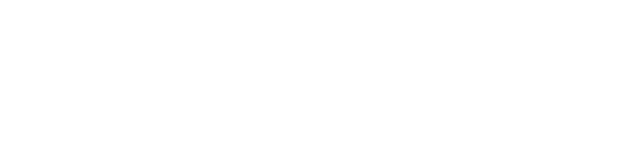
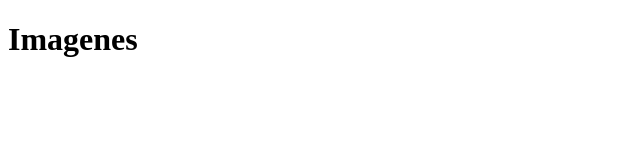
Before and after one commit to alexticonacruz/recursoImagenes, a plain HTML site: page index.html in a window 1280 px wide. Shown: the whole page, without its empty margins (0-640 px from the left). Drawn offline with Linux system fonts and the light colour scheme.

Commit message:
Update index.html

```diff
--- a/index.html
+++ b/index.html
@@ -6,6 +6,7 @@
     <title>Document</title>
 </head>
 <body>
+    <h1>Imagenes</h1>
     <img src="icon_moto" alt="">
 </body>
 </html>
```
